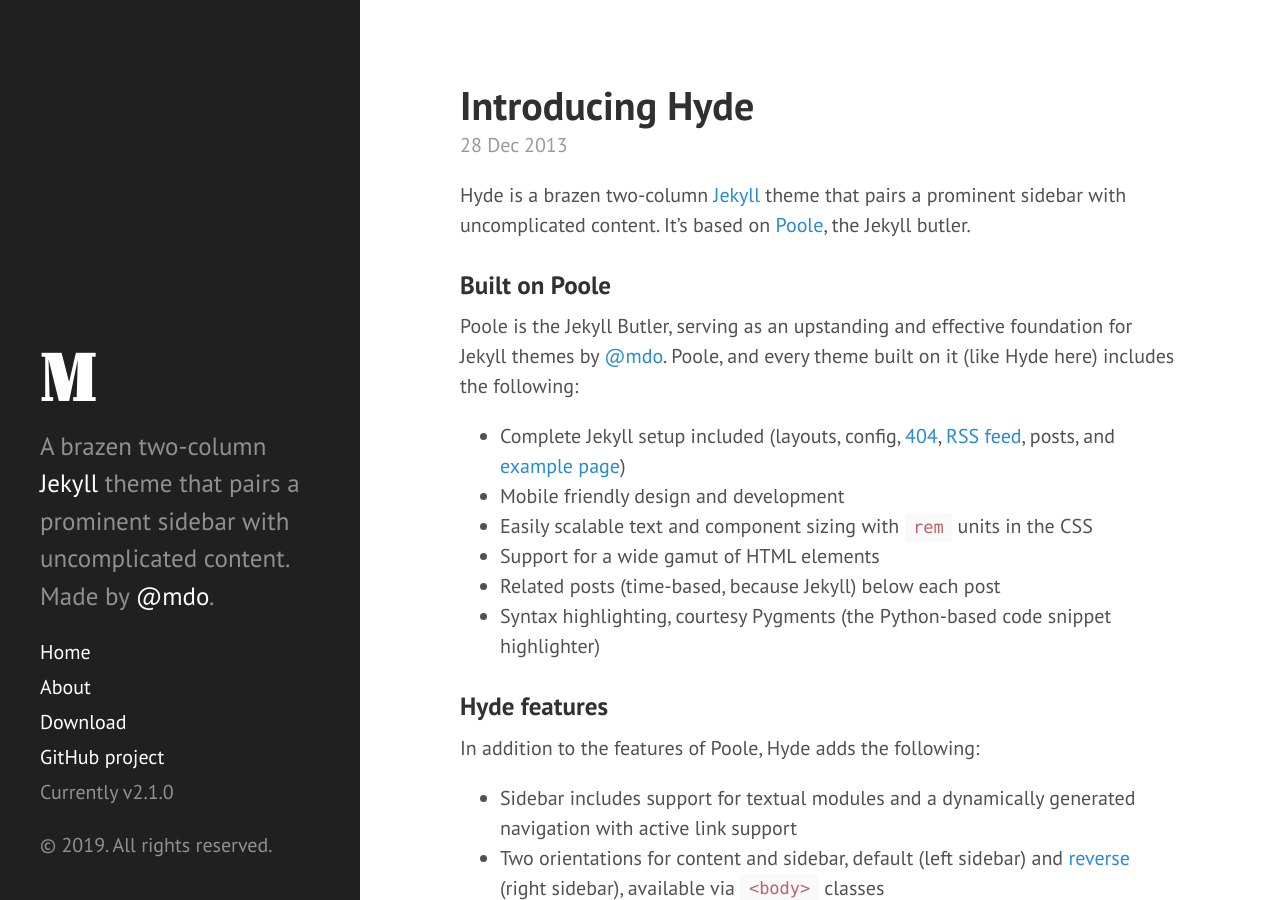
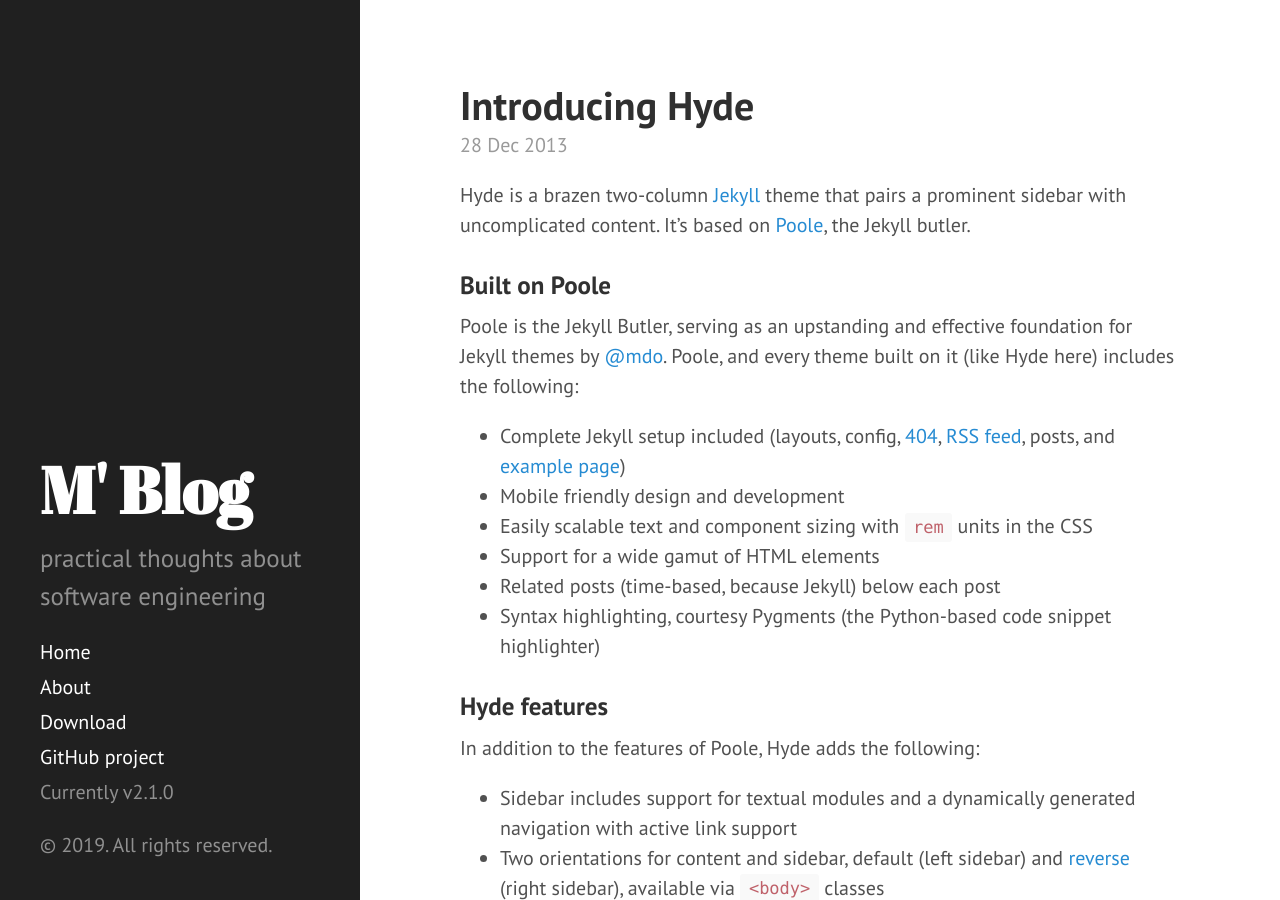
Before and after one commit to ludovicianul/ludovicianul.github.io, a Jekyll site: the page built from index.html, in a window 1280 px wide and 900 px high. Built offline with Jekyll 4.4.1, drawn with Linux system fonts in a browser that asks for light colours; Markdown is read by kramdown in place of the engine named in the settings; the list of posts is cut into pages by our own code.

Commit message:
Update _config.yml

```diff
--- a/_config.yml
+++ b/_config.yml
@@ -6,9 +6,9 @@ highlighter:      pygments
 permalink:        pretty
 
 # Setup
-title:            M
-tagline:          'We are all different. This is the only thing we have in common.'
-description:      'A brazen two-column <a href="http://jekyllrb.com" target="_blank">Jekyll</a> theme that pairs a prominent sidebar with uncomplicated content. Made by <a href="https://twitter.com/mdo" target="_blank">@mdo</a>.'
+title:            M&#39; Blog
+tagline:          'We&#39;re all different. This is the only thing we have in common.'
+description:      'practical thoughts about software engineering'
 url:              http://ludovicianul.github.io
 baseurl:          /
 
@@ -22,4 +22,4 @@ paginate:         5
 version:          2.1.0
 
 github:
-  repo:           https://github.com/poole/hyde
+  repo:           https://github.com/ludovicianul
```
